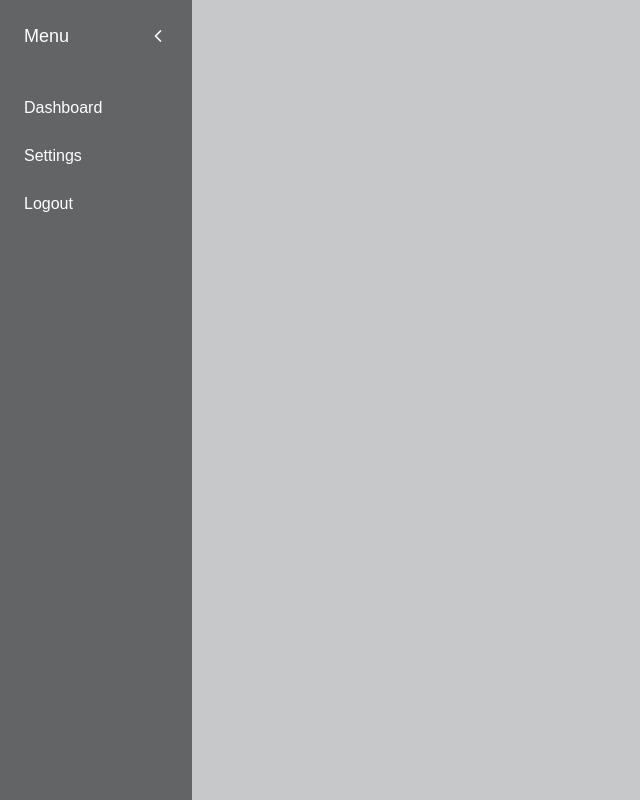
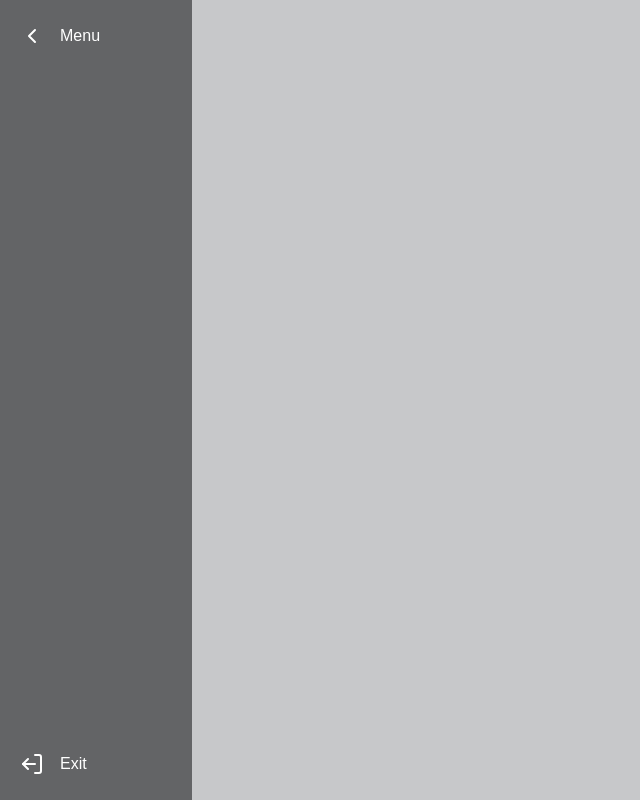
Before and after one commit to CMSC447-Team-9/Visa-Dashboard-Project, a Next.js app in the folder front/visa-dashboard-team-9/: page / in a window 1280 px wide. Shown: the whole page, without its empty margins (0-640 px from the left). Built offline with nearby package versions, Linux system fonts and the light colour scheme.

Commit message:
(Completed) Navigation Sidebar Done

```diff
--- a/front/visa-dashboard-team-9/src/app/layout.tsx
+++ b/front/visa-dashboard-team-9/src/app/layout.tsx
@@ -16,10 +16,11 @@ export default function RootLayout({
 }>) {
     return (
         <html lang="en">
-            <body
-                className={`w-100vh h-screen`}>
-                    <Navigation/>
-                {children}
+            <body className={`flex flex-row h-screen`}>
+                <Navigation />
+                <main className="flex-1 p-4">
+                    {children}
+                </main>
             </body>
         </html>
     );
--- a/front/visa-dashboard-team-9/src/components/Navigation.tsx
+++ b/front/visa-dashboard-team-9/src/components/Navigation.tsx
@@ -1,31 +1,63 @@
 "use client"
 
 import { useState } from "react"
-import { Menu, ChevronLeft } from "lucide-react"
+import { usePathname } from "next/navigation"
+import Link from "next/link"
+import { LucideIcon, Menu, ChevronLeft, LogOut, Home, FileText } from "lucide-react"
+
+
+// Type Definition for NavBar Buttons
+type NavButton = {
+    name: string
+    href: string
+    icon: LucideIcon
+};
+
+// Groups of buttons for specific pages
+const groups: Record<string, NavButton[]> = {
+    dashboard: [
+        { name: "Home", href: "/dashboard/home", icon: Home },
+        { name: "Reports", href: "/dashboard/reports", icon: FileText },
+    ]
+}
+
+// Classes for buttons
+const buttonClass: string = "flex flex-row w-full h-10 pl-1 gap-4 items-center hover:bg-[#c7c8ca] rounded transition-all duration-300"
 
 export default function Navigation() {
     const [isOpen, setOpen] = useState(true)
+    const pathname = usePathname()
+
+    // Select group based off path
+    let activeGroup: NavButton[] = []
+    if (pathname.startsWith("/dashboard")) activeGroup = groups.dashboard
 
     return (
         <div className="flex min-h-screen">
-            <div className={`flex flex-col bg-[#636466] text-white transition-all duration-300 ease-in-out ${isOpen ? "w-48" : "w-16"}`}>
-                <div className="flex flex-row h-18 justify-between p-4">
-                    <div className={`flex items-center transition-all duration-300 ${isOpen ? "opacity-100 w-32" : "opacity-0 w-0"}`}>
-                        {isOpen && <span className="p-2 text-lg whitespace-nowrap">Menu</span>}
-                    </div>
-                    <button className="p-2 rounded hover:bg-[#c7c8ca]" onClick={() => setOpen(!isOpen)}>
-                        {isOpen ? <ChevronLeft size={20} /> : <Menu size={20} />}
+            <div className={`flex flex-col bg-[#636466] text-white transition-all duration-100 ease-in-out ${isOpen ? "w-48" : "w-16"}`}>
+                <nav className="flex flex-col h-full p-4 gap-4 items-center">
+
+                    {/* Menu Header */}
+                    <button className={buttonClass} onClick={() => setOpen(!isOpen)}>
+                        {isOpen ? <ChevronLeft className="flex-shrink-0" /> : <Menu className="flex-shrink-0" />}
+                        {isOpen && <span>Menu</span>}
                     </button>
-                </div>
-                <nav className="flex-1 p-4 space-y-2">
-                    <button className="block w-full text-left hover:bg-[#c7c8ca] p-2 rounded">
-                        Dashboard
-                    </button>
-                    <button className="block w-full text-left hover:bg-[#c7c8ca] p-2 rounded">
-                        Settings
-                    </button>
-                    <button className="block w-full text-left hover:bg-[#c7c8ca] p-2 rounded">
-                        Logout
+
+                    {/* Active Buttons */}
+                    {activeGroup.map((btn) => {
+                        const Icon = btn.icon
+                        return (
+                            <Link className={buttonClass} key={btn.name} href={btn.href}>
+                                <Icon className="flex-shrink-0 w-5 h-5" />
+                                {isOpen && <span>{btn.name}</span>}
+                            </Link>
+                        );
+                    })}
+
+                    {/* Exit Button */}
+                    <button className={`mt-auto ${buttonClass}`}>
+                        <LogOut className="flex-shrink-0 scale-x-[-1]" />
+                        {isOpen && <span>Exit</span>}
                     </button>
                 </nav>
             </div>
```
